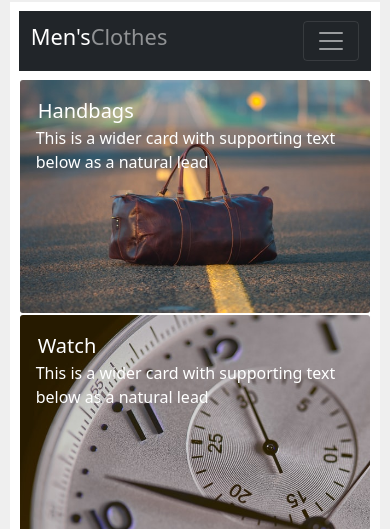
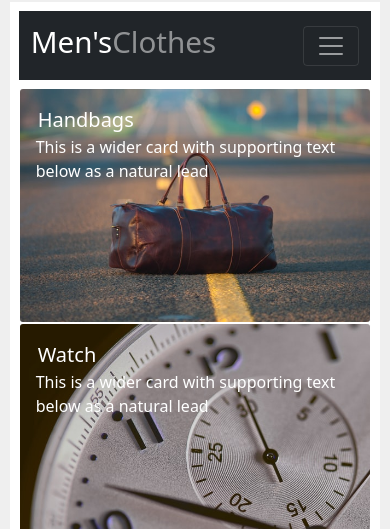
Before and after one commit to OlenaU/Homework12, a plain HTML site: page index.html in a window 390 px wide. Shown: the top 529 px of the page. Drawn offline with nearby package versions, Linux system fonts and the light colour scheme.

Commit message:
h1 fs update + media 480px

```diff
--- a/assets/css/style.css
+++ b/assets/css/style.css
@@ -1,5 +1,5 @@
 
-@media screen and (max-width: 420px) {
+@media screen and (max-width: 480px) {
 
 html {
   background-color: #EFEFEF;
@@ -33,7 +33,7 @@ header {
 }
 
 h1 {
-  font-size: calc(14px + 2vw);
+  font-size: calc(14px + 4vw);
 }
 
 h5 {
```
